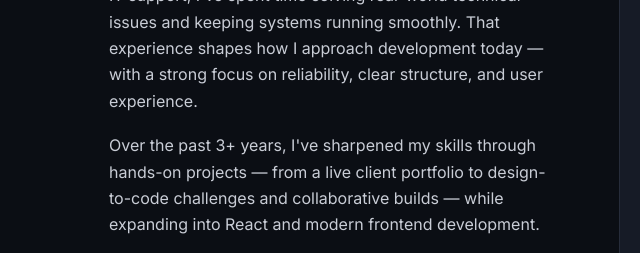
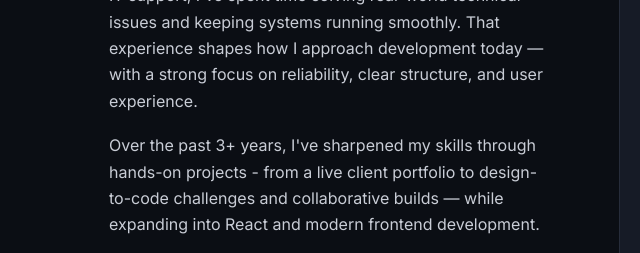
Before and after one commit to Euthomas15/EUTHOMAS-PORTFOLIO, a plain HTML site: page index.html in a window 1280 px wide. Shown: the part 1440-1693 px from the top of the page, 3-643 px from the left. Drawn offline with Linux system fonts and the light colour scheme.

Commit message:
Tidy comments and copy in index.html
Clean up index.html: shortened decorative section comment lines, adjusted punctuation in the About paragraph (replaced an em-dash with a hyphen), and removed an unused commented-out tool-chip span.

```diff
--- a/index.html
+++ b/index.html
@@ -87,7 +87,7 @@
         ============================================================ -->
     <header class="hero" id="home">
 
-          <!-- ============================================================
+          <!-- =====================================================
         RAIN CANVAS (falling effect)
         ============================================================ -->
       <canvas id="rainCanvas"></canvas>
@@ -145,7 +145,7 @@
       </div>
     </header>
 
-    <!-- ============================================================
+    <!-- ===========================================================
         ABOUT
         ============================================================ -->
     <section id="about">
@@ -159,7 +159,7 @@
         <div class="about-grid">
           <div class="about-text fade-up">
             <p>I'm a frontend developer based in Port Harcourt, Nigeria, focused on building clean, responsive interfaces using <strong>HTML, CSS, JavaScript and React.</strong> With a background in IT support, I've spent time solving real-world technical issues and keeping systems running smoothly. That experience shapes how I approach development today — with a strong focus on reliability, clear structure, and user experience.</p>
-            <p>Over the past 3+ years, I've sharpened my skills through hands-on projects — from a live client portfolio to design-to-code challenges and collaborative builds — while expanding into React and modern frontend development.</p>
+            <p>Over the past 3+ years, I've sharpened my skills through hands-on projects - from a live client portfolio to design-to-code challenges and collaborative builds — while expanding into React and modern frontend development.</p>
             <p>I pay close attention to the details that make a product feel complete: smooth interactions, thoughtful layouts, and maintainable code. In my current role at LATC Marine, I provide IT support, troubleshooting systems and helping keep operations running efficiently.</p>
             <p>I'm open to freelance projects and frontend opportunities where I can contribute and deliver high-quality user experiences.</p>
           </div>
@@ -254,7 +254,6 @@
             <span class="tool-chip">GitHub</span>
             <span class="tool-chip">GitHub Pages</span>
             <span class="tool-chip">EmailJS</span>
-            <!-- <span class="tool-chip"></span> -->
             <span class="tool-chip">Formspree</span>
             <span class="tool-chip">Netlify</span>
             <span class="tool-chip">Figma (handoff)</span>
```
